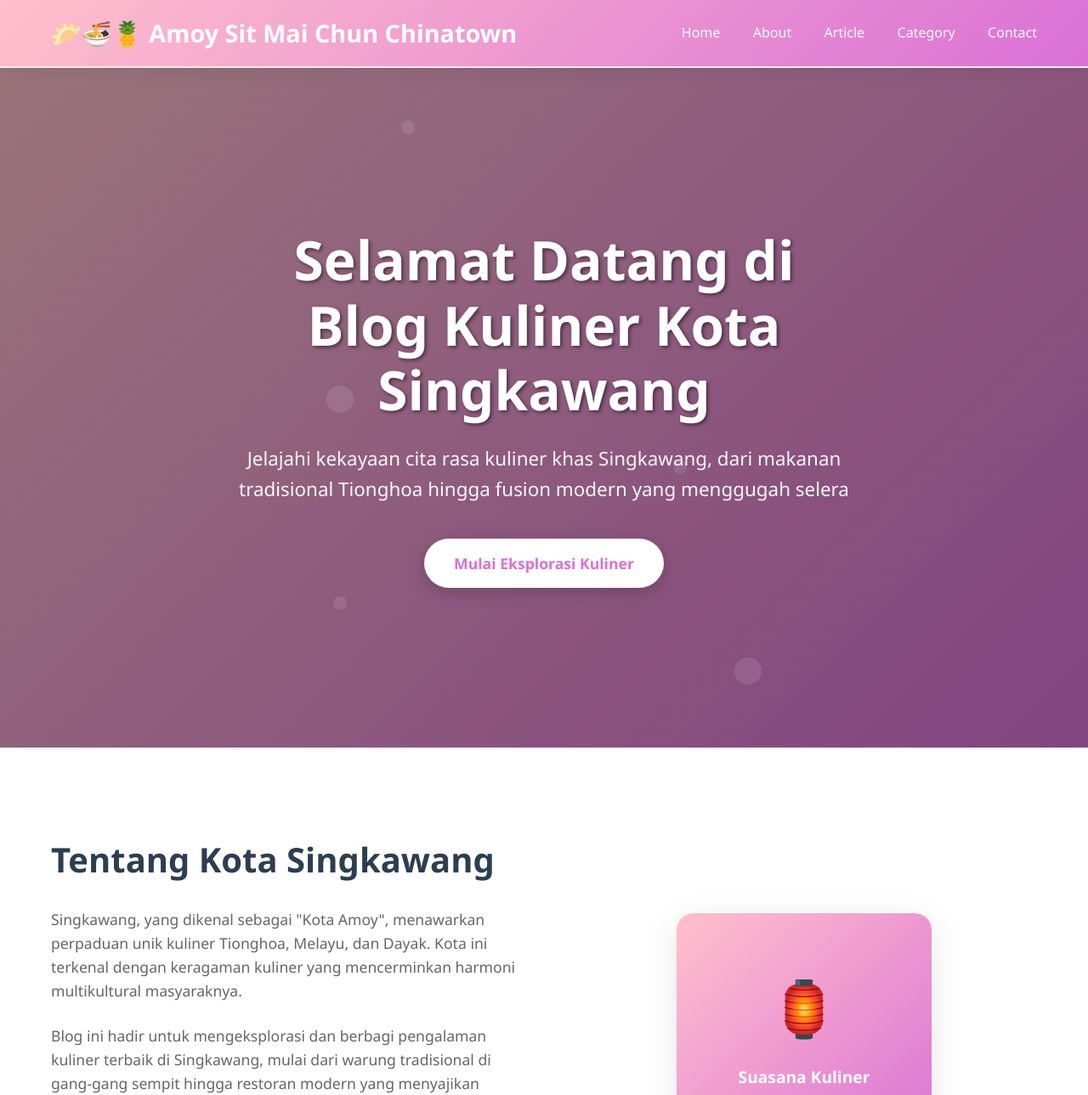
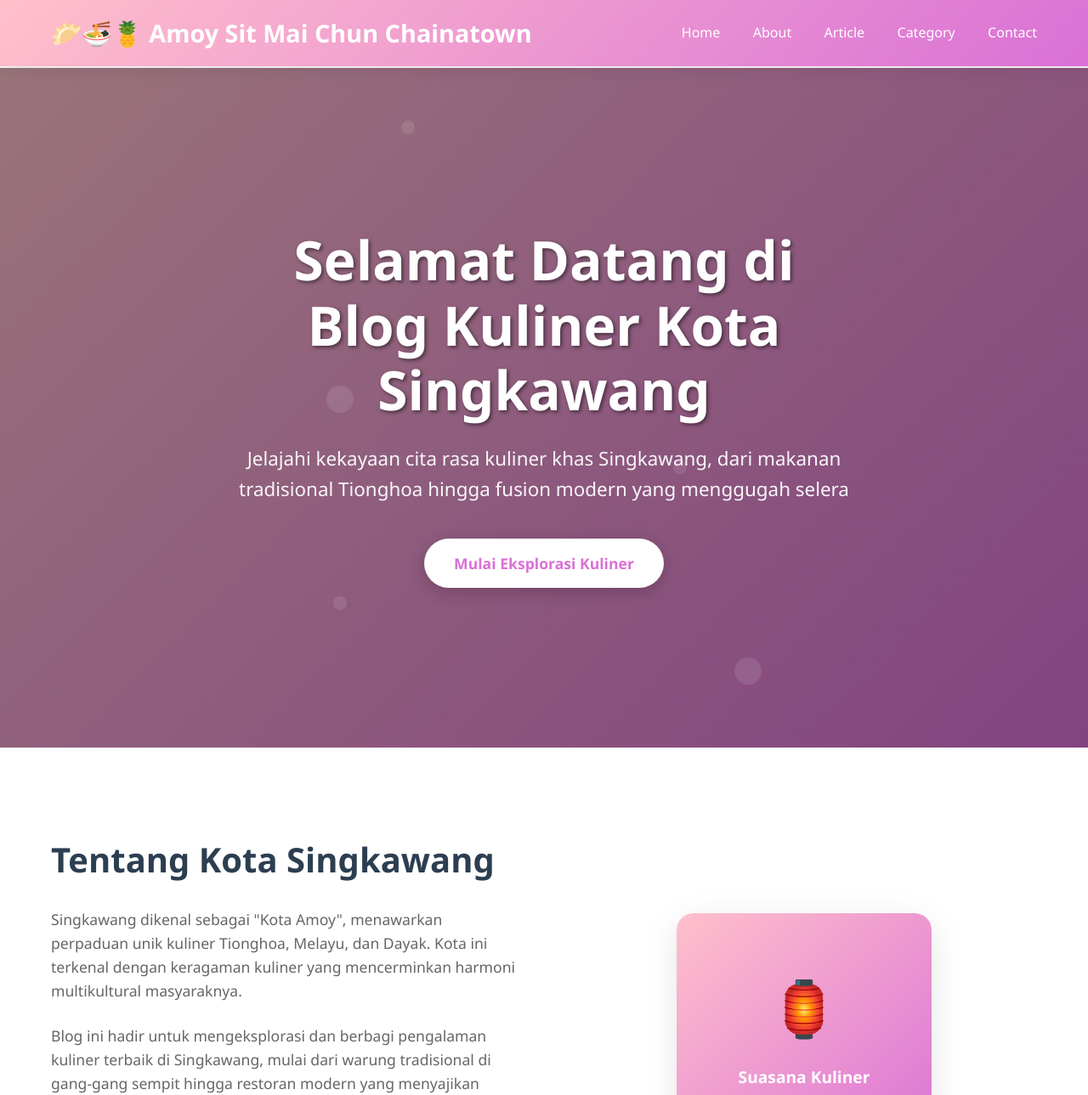
Before and after one commit to jesiccatsyy/Front-End---BLOG---Kuliner-Singkawang, a plain HTML site: page index.html in a window 1280 px wide. Shown: the top 1289 px of the page at 85% size. Drawn offline with Linux system fonts and the light colour scheme.

Commit message:
fix index.html

```diff
--- a/index.html
+++ b/index.html
@@ -11,7 +11,7 @@
         <nav class="navbar">
             <div class="nav-container">
                 <div class="logo">
-                    <h1>🥟🍜🍍 Amoy Sit Mai Chun Chinatown</h1>
+                    <h1>🥟🍜🍍 Amoy Sit Mai Chun Chainatown</h1>
                 </div>
 
                 <input type="checkbox" id="menu-toggle" class="menu-toggle">
@@ -45,7 +45,7 @@
             <div class="about-content">
                 <div class="about-text">
                     <h2>Tentang Kota Singkawang</h2>
-                    <p>Singkawang, yang dikenal sebagai "Kota Amoy", menawarkan perpaduan unik kuliner Tionghoa, Melayu, dan Dayak. Kota ini terkenal dengan keragaman kuliner yang mencerminkan harmoni multikultural masyaraknya.</p>
+                    <p>Singkawang dikenal sebagai "Kota Amoy", menawarkan perpaduan unik kuliner Tionghoa, Melayu, dan Dayak. Kota ini terkenal dengan keragaman kuliner yang mencerminkan harmoni multikultural masyaraknya.</p>
                     <p>Blog ini hadir untuk mengeksplorasi dan berbagi pengalaman kuliner terbaik di Singkawang, mulai dari warung tradisional di gang-gang sempit hingga restoran modern yang menyajikan fusion cuisine.</p>
                     <div class="about-stats">
                         <div class="stat">
```
